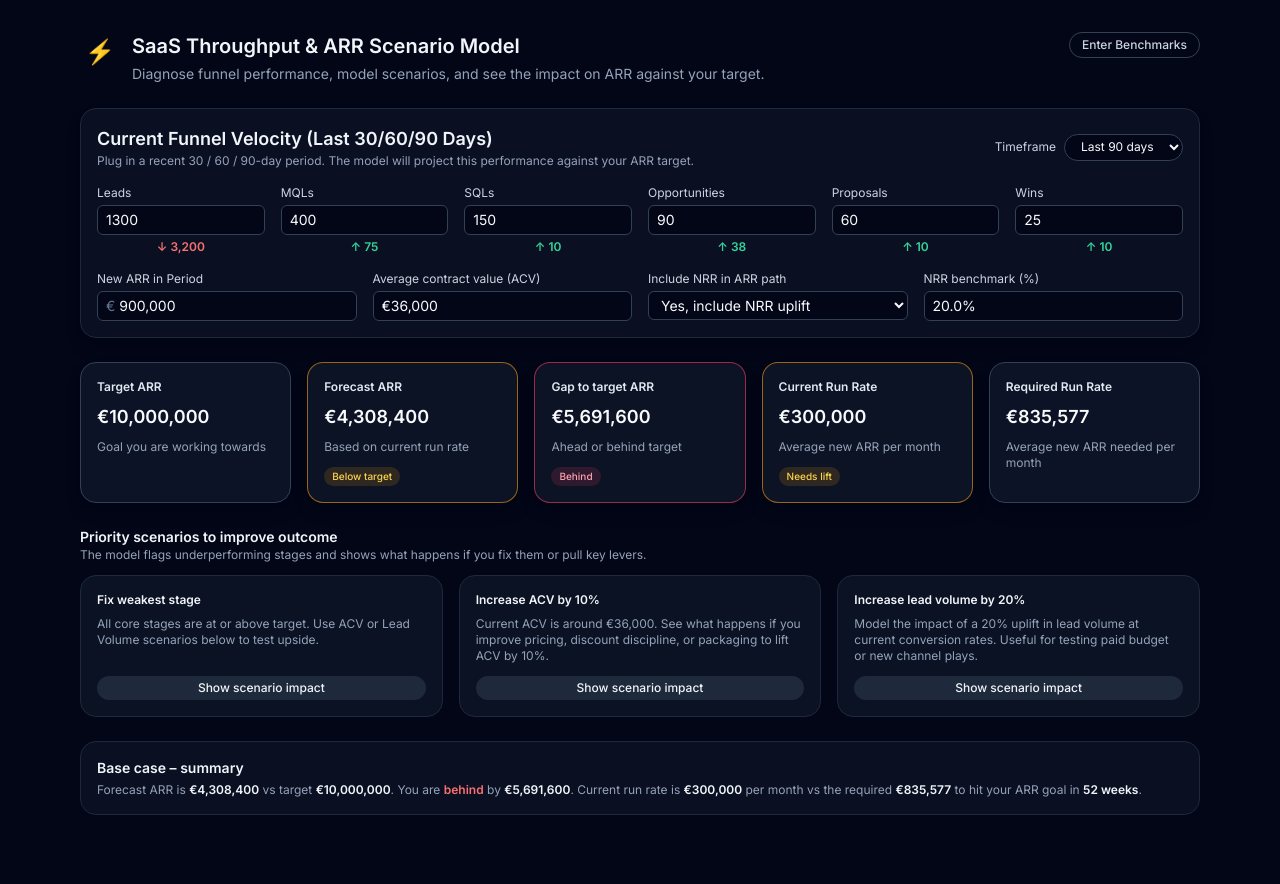
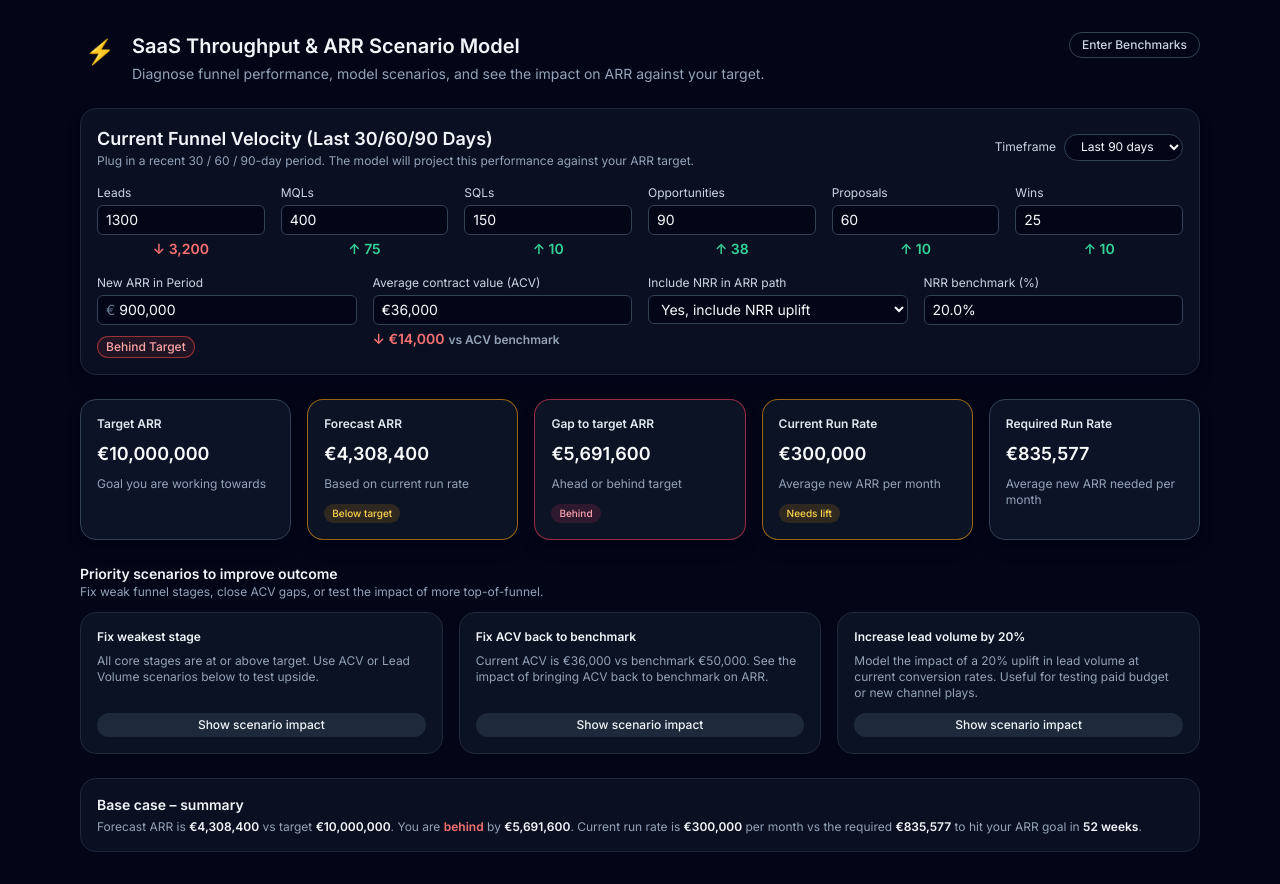
Before and after one commit to powerstephen/saas-throughput-tracker, a Next.js app: page / in a window 1280 px wide. Before the commit the page ends 847 px from the top, so only its background shows below. Built offline with nearby package versions, Linux system fonts and the light colour scheme.

Commit message:
Update MainDashboard.tsx

```diff
--- a/components/MainDashboard.tsx
+++ b/components/MainDashboard.tsx
@@ -19,7 +19,7 @@ type Actuals = {
   includeCustomerSuccess: boolean;
 };
 
-type ScenarioId = "weakest-stage" | "lift-acv" | "boost-leads" | null;
+type ScenarioId = "weakest-stage" | "acv-gap" | "boost-leads" | null;
 
 type ScenarioMetrics = {
   forecastArr: number;
@@ -116,6 +116,7 @@ const MainDashboard: React.FC<MainDashboardProps> = ({
       forecastArr: clampNumber(forecastArr),
       gapToTarget: clampNumber(gapToTarget),
       requiredRunRate: clampNumber(requiredRunRate),
+      monthsInTargetPeriod,
     };
   }, [
     actuals.newArr,
@@ -194,7 +195,7 @@ const MainDashboard: React.FC<MainDashboardProps> = ({
   }, [conversionRates, benchmarks]);
 
   const monthsInTargetPeriod =
-    benchmarks.timeframeWeeks / 4.345;
+    baseMetrics.monthsInTargetPeriod;
 
   // Funnel stage vs benchmark (absolute counts and diff)
   const funnelBenchmarkComparisons = useMemo(() => {
@@ -288,7 +289,7 @@ const MainDashboard: React.FC<MainDashboardProps> = ({
     }
 
     if (scenario === "weakest-stage" && weakestStage) {
-      let { leads, mqls, sqls, opps, proposals } = actuals;
+      let { mqls, sqls, opps, proposals } = actuals;
       let wins = actuals.wins;
 
       if (weakestStage.id === "mqlToSql") {
@@ -335,16 +336,25 @@ const MainDashboard: React.FC<MainDashboardProps> = ({
       return;
     }
 
-    if (scenario === "lift-acv") {
-      const improvedAcv = baseAcv * 1.1;
-      const scenarioNewArr =
-        actuals.wins * improvedAcv;
+    // ACV GAP SCENARIO: bring ACV back to benchmark if it's below
+    if (scenario === "acv-gap") {
+      let targetAcv = baseAcv;
+
+      if (baseAcv < benchmarks.acv) {
+        // ACV is below benchmark -> scenario = fix back to benchmark ACV
+        targetAcv = benchmarks.acv;
+      } else {
+        // ACV already >= benchmark -> simple +10% uplift
+        targetAcv = baseAcv * 1.1;
+      }
+
+      const scenarioNewArr = actuals.wins * targetAcv;
       const metrics =
         computeScenarioMetricsFromNewArr(
           scenarioNewArr
         );
 
-      setActiveScenario("lift-acv");
+      setActiveScenario("acv-gap");
       setScenarioMetrics(metrics);
       return;
     }
@@ -397,7 +407,10 @@ const MainDashboard: React.FC<MainDashboardProps> = ({
         };
       }
 
-      // Special handling for New ARR field: formatting + commas + empty state
+      // Special handling for New ARR field:
+      // - allow commas visually
+      // - clean to digits only
+      // - no lingering "0" when you clear the field
       if (field === "newArr") {
         const cleaned = value.replace(/[^\d]/g, "");
         if (!cleaned) {
@@ -448,12 +461,24 @@ const MainDashboard: React.FC<MainDashboardProps> = ({
       ? formatCurrency(baseAcv)
       : "—";
 
+  // For New ARR in Period vs what is required in this period
+  const periodTargetArr =
+    baseMetrics.requiredRunRate * monthsInPeriod;
+  const arrStatusIsAbove =
+    actuals.newArr >= periodTargetArr && actuals.newArr > 0;
+
+  // ACV diff vs benchmark
+  const acvDiff = baseAcv - benchmarks.acv;
+  const acvIsBelowBenchmark = acvDiff < 0;
+
   // Scenario summary text
   const scenarioName =
     activeScenario === "weakest-stage"
-      ? "Fix weakest stage"
-      : activeScenario === "lift-acv"
-      ? "Increase ACV by 10%"
+      ? "Fix weakest funnel stage"
+      : activeScenario === "acv-gap"
+      ? acvIsBelowBenchmark
+        ? "Fix ACV back to benchmark"
+        : "Lift ACV by 10%"
       : activeScenario === "boost-leads"
       ? "Increase lead volume by 20%"
       : "Base case";
@@ -609,14 +634,22 @@ const MainDashboard: React.FC<MainDashboardProps> = ({
 
         {/* Under/over vs benchmark directly under funnel numbers */}
         <div className="mt-1 grid gap-4 md:grid-cols-6">
-          {/* Leads over/under vs baseline (newLeadsPerMonth * monthsInPeriod) */}
-          <div className="md:col-span-1 flex items-center justify-center text-xs font-semibold">
+          {/* Leads over/under vs baseline */}
+          <div className="md:col-span-1 flex items-center justify-center text-sm font-semibold">
             {(() => {
+              if (!Number.isFinite(leadsDiff)) return null;
               const isAbove = leadsDiff >= 0;
               const arrow = isAbove ? "↑" : "↓";
               const absDiff = Math.round(
                 Math.abs(leadsDiff)
               );
+              if (absDiff === 0) {
+                return (
+                  <span className="text-slate-500">
+                    = 0
+                  </span>
+                );
+              }
               return (
                 <span
                   className={
@@ -642,8 +675,13 @@ const MainDashboard: React.FC<MainDashboardProps> = ({
             return (
               <div
                 key={metric.key}
-                className="flex items-center justify-center text-xs font-semibold"
+                className="flex items-center justify-center text-sm font-semibold"
               >
+                {absDiff === 0 ? (
+                  <span className="text-slate-500">
+                    = 0
+                  </span>
+                ) : (
                   <span
                     className={
                       isAbove
@@ -653,6 +691,7 @@ const MainDashboard: React.FC<MainDashboardProps> = ({
                   >
                     {arrow} {formatInteger(absDiff)}
                   </span>
+                )}
               </div>
             );
           })}
@@ -660,6 +699,7 @@ const MainDashboard: React.FC<MainDashboardProps> = ({
 
         {/* Bottom row: ARR / ACV / NRR */}
         <div className="mt-4 grid gap-4 md:grid-cols-4">
+          {/* New ARR in Period with status pill */}
           <div>
             <label className="block text-xs text-slate-300">
               New ARR in Period
@@ -684,8 +724,22 @@ const MainDashboard: React.FC<MainDashboardProps> = ({
                 }
               />
             </div>
+            <div className="mt-2">
+              <span
+                className={`inline-flex items-center rounded-full border px-2 py-0.5 text-xs font-medium ${
+                  arrStatusIsAbove
+                    ? "border-emerald-500/60 bg-emerald-500/10 text-emerald-300"
+                    : "border-red-500/60 bg-red-500/10 text-red-300"
+                }`}
+              >
+                {arrStatusIsAbove
+                  ? "Above Target"
+                  : "Behind Target"}
+              </span>
+            </div>
           </div>
 
+          {/* ACV + delta vs benchmark */}
           <div>
             <label className="block text-xs text-slate-300">
               Average contract value (ACV)
@@ -693,6 +747,23 @@ const MainDashboard: React.FC<MainDashboardProps> = ({
             <div className="mt-1 w-full rounded-md border border-slate-700 bg-slate-950 px-2 py-1 text-sm text-slate-50">
               {avgAcvDisplay}
             </div>
+            {actuals.wins > 0 && Math.abs(acvDiff) >= 1 && (
+              <div className="mt-1 text-sm font-semibold">
+                <span
+                  className={
+                    acvDiff >= 0
+                      ? "text-emerald-400"
+                      : "text-red-400"
+                  }
+                >
+                  {acvDiff >= 0 ? "↑ " : "↓ "}
+                  {formatCurrency(Math.abs(acvDiff))}
+                </span>
+                <span className="ml-1 text-xs text-slate-400">
+                  vs ACV benchmark
+                </span>
+              </div>
+            )}
           </div>
 
           <div>
@@ -800,9 +871,8 @@ const MainDashboard: React.FC<MainDashboardProps> = ({
               Priority scenarios to improve outcome
             </h2>
             <p className="text-xs text-slate-400">
-              The model flags underperforming stages and
-              shows what happens if you fix them or pull key
-              levers.
+              Fix weak funnel stages, close ACV gaps,
+              or test the impact of more top-of-funnel.
             </p>
           </div>
           {activeScenario && (
@@ -859,26 +929,41 @@ const MainDashboard: React.FC<MainDashboardProps> = ({
             </button>
           </div>
 
-          {/* Scenario 2: Lift ACV */}
+          {/* Scenario 2: ACV gap / fix to benchmark */}
           <div className="flex flex-col justify-between rounded-2xl border border-slate-800 bg-slate-900/70 p-4">
             <div className="space-y-2">
               <h3 className="text-xs font-semibold text-slate-100">
-                Increase ACV by 10%
+                {acvIsBelowBenchmark
+                  ? "Fix ACV back to benchmark"
+                  : "Lift ACV by 10%"}
               </h3>
               <p className="text-xs text-slate-400">
+                {acvIsBelowBenchmark ? (
+                  <>
+                    Current ACV is{" "}
+                    {formatCurrency(baseAcv)} vs
+                    benchmark{" "}
+                    {formatCurrency(benchmarks.acv)}.
+                    See the impact of bringing ACV back
+                    to benchmark on ARR.
+                  </>
+                ) : (
+                  <>
                     Current ACV is around{" "}
                     {formatCurrency(baseAcv)}. See what
-                happens if you improve pricing, discount
-                discipline, or packaging to lift ACV by
-                10%.
+                    happens if you improve pricing,
+                    discount discipline, or packaging
+                    to lift ACV by 10%.
+                  </>
+                )}
               </p>
             </div>
             <button
               onClick={() =>
-                applyScenario("lift-acv")
+                applyScenario("acv-gap")
               }
               className={`mt-3 inline-flex items-center justify-center rounded-full px-3 py-1 text-xs font-medium transition-colors ${
-                activeScenario === "lift-acv"
+                activeScenario === "acv-gap"
                   ? "bg-sky-500 text-slate-950"
                   : "bg-slate-800 text-slate-100 hover:bg-slate-700"
               }`}
@@ -933,7 +1018,9 @@ const MainDashboard: React.FC<MainDashboardProps> = ({
           . You are{" "}
           <span
             className={
-              isAhead ? "text-emerald-400 font-semibold" : "text-red-400 font-semibold"
+              isAhead
+                ? "text-emerald-400 font-semibold"
+                : "text-red-400 font-semibold"
             }
           >
             {isAhead ? "ahead" : "behind"}
```
Lines whose indentation alone changed are shown as unchanged.
